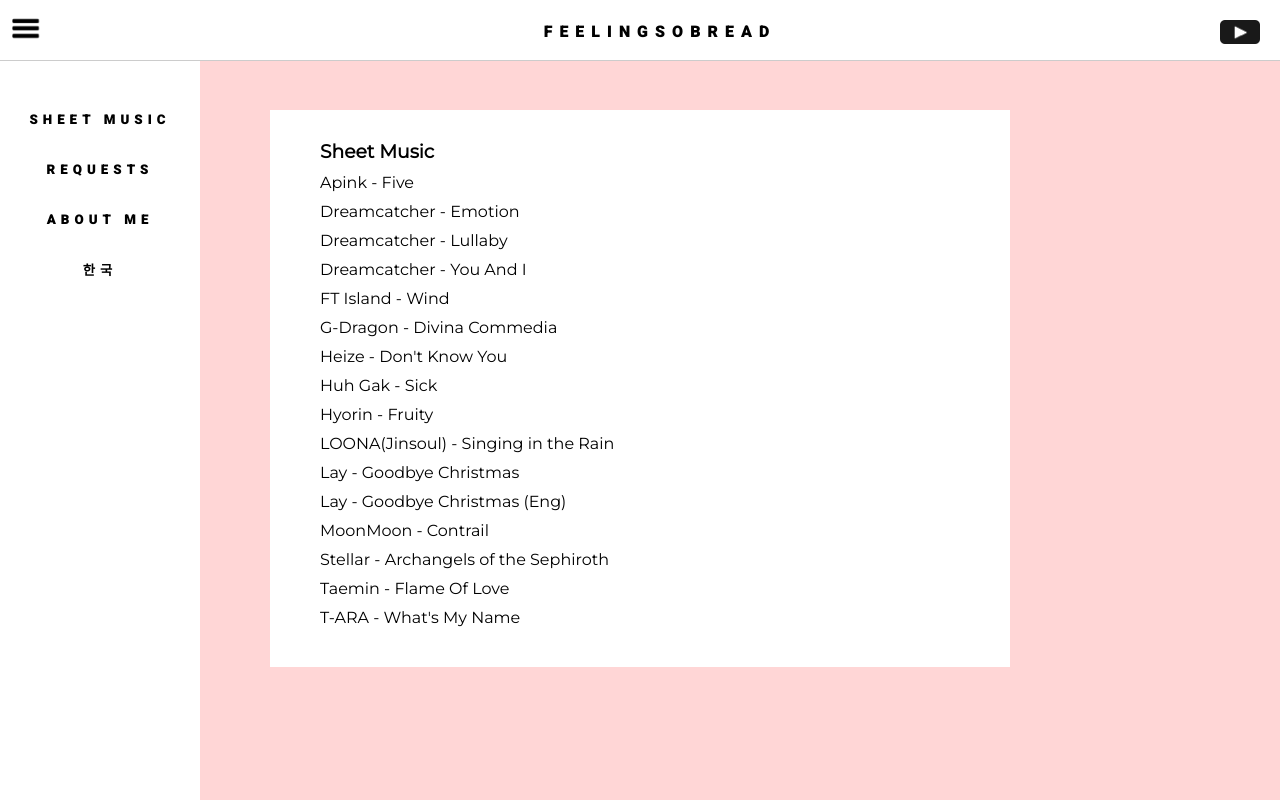
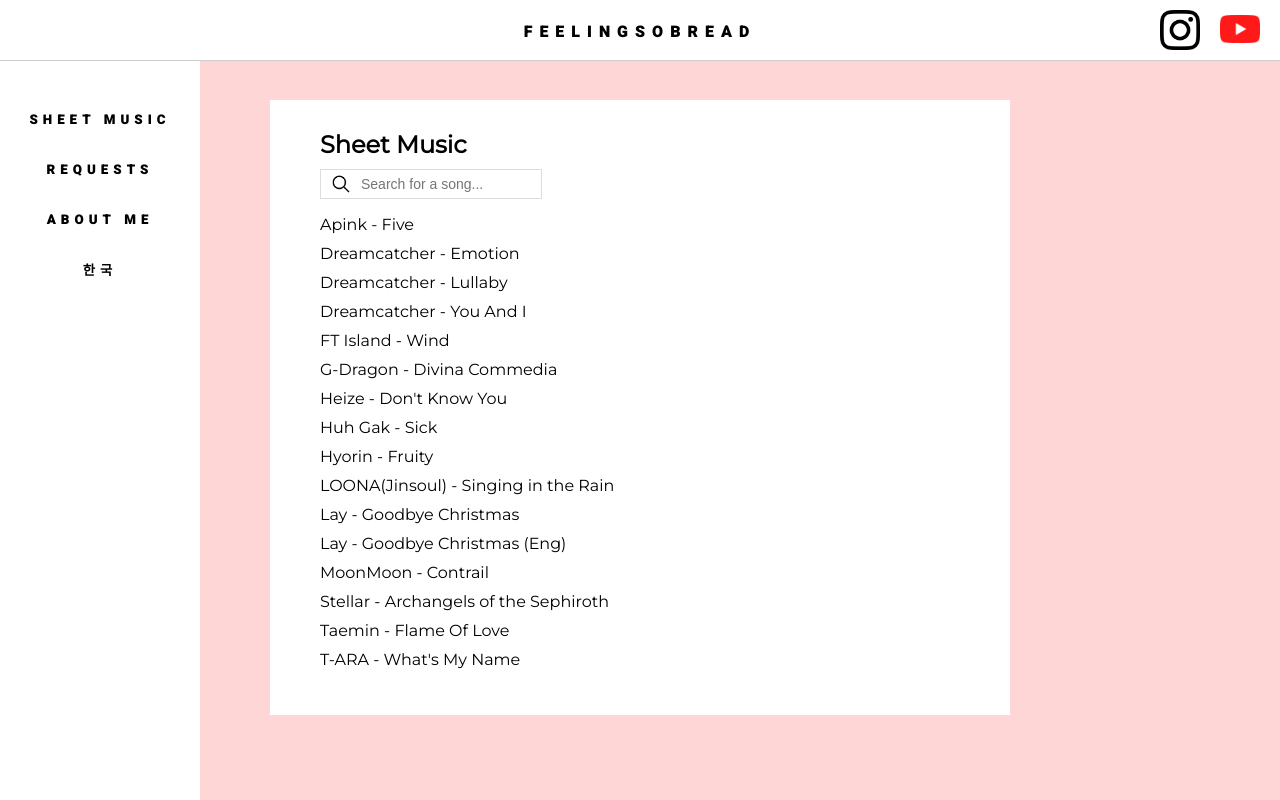
Before and after one commit to echen67/fsb_website, a plain HTML site: page public/index.html in a window 1280 px wide. Drawn offline with nearby package versions, Linux system fonts and the light colour scheme; some packages are replaced by stand-ins of ours.

Commit message:
Update website design

```diff
--- a/public/index.html
+++ b/public/index.html
@@ -25,9 +25,10 @@
   </head>
   <body>
     <div class="topnav">
-        <div id="menu"><img src="menu.png" alt="menu" width="40px"></div>
+        <!-- <div id="menu"><img src="menu.png" alt="menu" width="40px"></div> -->
         <p id="fsb">FEELINGSOBREAD</p>
-        <div id="yt"><a href="https://www.youtube.com/channel/UCgiPI_iyAbO6IkIBbHa27tA?view_as=subscriber" target="_blank"><img src="yt.png" alt="youtube" width="40px"></a></div>
+        <div id="yt"><a href="https://www.youtube.com/channel/UCgiPI_iyAbO6IkIBbHa27tA?view_as=subscriber" target="_blank"><img src="yt_icon_rgb.png" alt="youtube" width="40px"></a></div>
+        <div id="insta"><a href="https://www.instagram.com/feelingsobread/?hl=en" target="_blank"><img src="instagram.png" alt="instagram" width="40px"></a></div>
     </div>
 
     <div id="sidenav">
@@ -40,6 +41,8 @@
     <div class="content">
       <div class="inner">
       	<h3>Sheet Music</h3>
+      	<input type="text" id="searchBar" onkeyup="search()" placeholder="Search for a song...">
+        <ul id="list">
 		    <p><a href="/Sheets/Apink-Five.pdf" target="_blank">Apink - Five</a></p>
 		    <p><a href="/Sheets/Dreamcatcher_-_Emotion.pdf" target="_blank">Dreamcatcher - Emotion</a></p>
 		    <p><a href="/Sheets/Dreamcatcher-Lullaby.pdf" target="_blank">Dreamcatcher - Lullaby</a></p>
@@ -56,8 +59,33 @@
 		    <p><a href="/Sheets/Stellar-Archangels.pdf" target="_blank">Stellar - Archangels of the Sephiroth</a></p>
 		    <p><a href="/Sheets/Taemin-FlameOfLove.pdf" target="_blank">Taemin - Flame Of Love</a></p>
 		    <p><a href="/Sheets/Tara-What'sMyName.pdf" target="_blank">T-ARA - What's My Name</a></p>
+		</ul>
       </div>
     </div>
+
+   <!--  <div id="bottombar">
+        <p>Contact Me</p>
+    </div> -->
+
+    <!-- SEARCH BAR FUNCTION -->
+    <script>
+    function search() {
+    	var input, filter, list, song, a, i, txtValue;
+    	input = document.getElementById("searchBar");
+    	filter = input.value.toUpperCase();
+    	list = document.getElementById("list");
+    	songs = list.getElementsByTagName("p");
+    	//console.log(song);
+    	for (i = 0; i < songs.length; i++) {
+    		txtValue = songs[i].innerText;
+    		if (txtValue.toUpperCase().indexOf(filter) > -1) {
+    			songs[i].style.display = "";
+    		} else {
+    			songs[i].style.display = "none";
+    		}
+    	}
+    }
+	</script>
 
     <script>
     // $(document).ready(function(){
--- a/public/style.css
+++ b/public/style.css
@@ -17,10 +17,15 @@ a {
   text-decoration: none;
 }
 
+ul {
+  padding-left: 0;
+}
+
 h3 {
-  margin: 0px 0px 7px 0px;
+  margin: 0px 0px 0px 0px;
   font-family: 'Montserrat', sans-serif;
   font-weight: black;
+  font-size: 24px;
 }
 
 .topnav {
@@ -64,7 +69,7 @@ h3 {
   position: absolute;
   float: right;
   display: block;
-  top: 20px;
+  top: 15px;
   right: 20px;
   margin: 0px;
   padding: 0px;
@@ -76,6 +81,18 @@ h3 {
   opacity: 0.6;
 }
 
+#insta {
+  position: absolute;
+  float: right;
+  display: block;
+  top: 10px;
+  right: 80px;
+}
+
+#insta:hover {
+  opacity: 0.6;
+}
+
 #fsb {
   /*font-family: 'Maven Pro', sans-serif;*/
   /*font-family: 'Titillium Web', sans-serif;*/
@@ -84,13 +101,27 @@ h3 {
   display: block;
   font-family: 'Heebo', sans-serif;
   font-weight: 900;
+  /*width: 200px;*/
   text-align: center;
   letter-spacing: 7px;
-  padding: 0;
+  /*padding: 0px 0px 0px 20px;*/
   margin: 0;
   /*cursor: pointer;*/
   /*border-top: 0px;*/
   /*border-left: 50%;*/
+}
+
+#searchBar {
+  background-image: url('search.png');
+  /*Search by Landan Lloyd from the Noun Project*/
+  background-position: 0px;
+  background-size: 40px;
+  background-repeat: no-repeat;
+  font-size: 14px;
+  padding: 6px 20px 6px 40px;
+  width: 25%;
+  border: 1px solid #ddd;
+  margin: 10px 0px 0px 0px;
 }
 
 #dim {
@@ -104,7 +135,7 @@ h3 {
 }
 
 #sidenav {
-  position: absolute;
+  position: fixed;
   top: 60px;
   bottom: 0px;
   height: auto;
@@ -139,9 +170,23 @@ h3 {
   color: gray;
 }
 
+#bottombar {
+  /*overflow: hidden;*/
+  position: absolute;
+  background-color: #999;
+  height: 75px;
+  width: 100%;
+  margin-top: 40px;
+  /*bottom: 0px;*/
+  /*position: fixed;*/
+  /*top: 0px;*/
+  /*box-shadow: 0px 1px #cccccc;*/
+  z-index: 2;
+}
+
 .content {
   position: absolute;
-  top: 60px;
+  top: 50px;
   height: auto;
   /*right: 0px;*/
   width: 100%;
@@ -156,7 +201,7 @@ h3 {
   margin: 50px auto;
   padding: 30px 50px;
   width: 50%;
-  background-color: #FFFFFF;
+  background-color: #FFF;
 }
 
 .inner a {
@@ -175,6 +220,7 @@ h3 {
   #sidenav {
     width: 100%;
     bottom: auto;
+    position: absolute;
   }
   .content {
     /*position: relative;*/
```
Also changed, not shown: public/instagram.png (added), public/search.png (added), public/yt_icon_rgb.png (added), 1 other file. Lines whose indentation alone changed are shown as unchanged.
